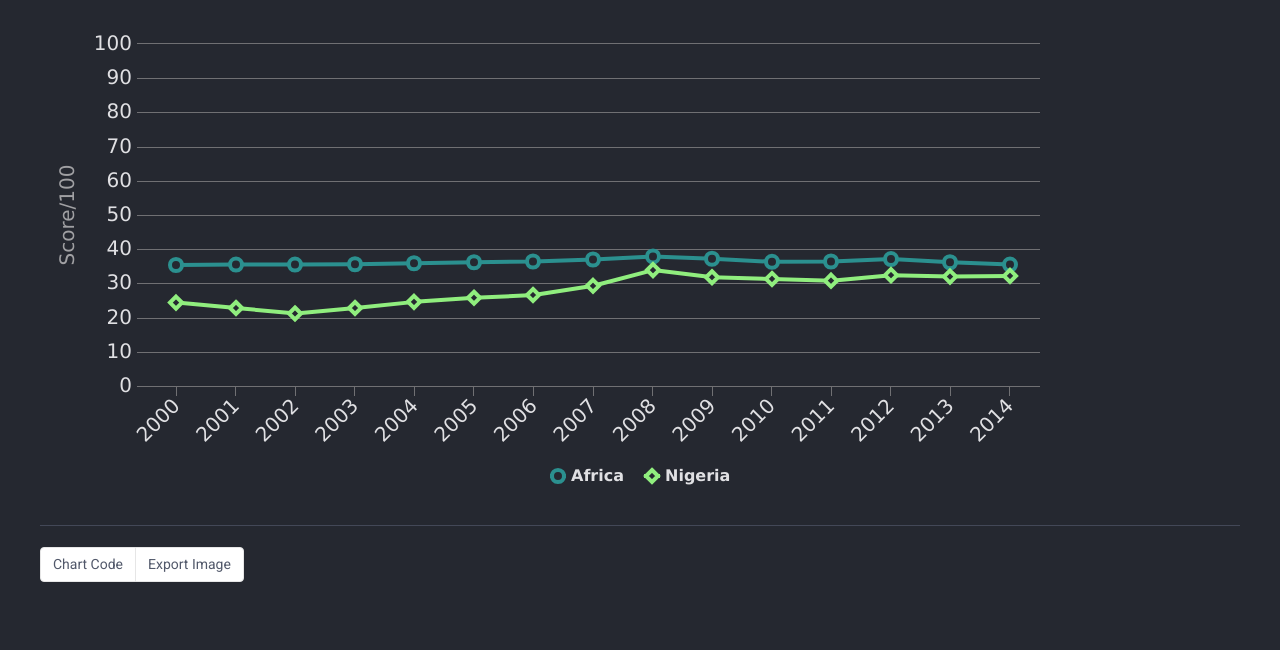
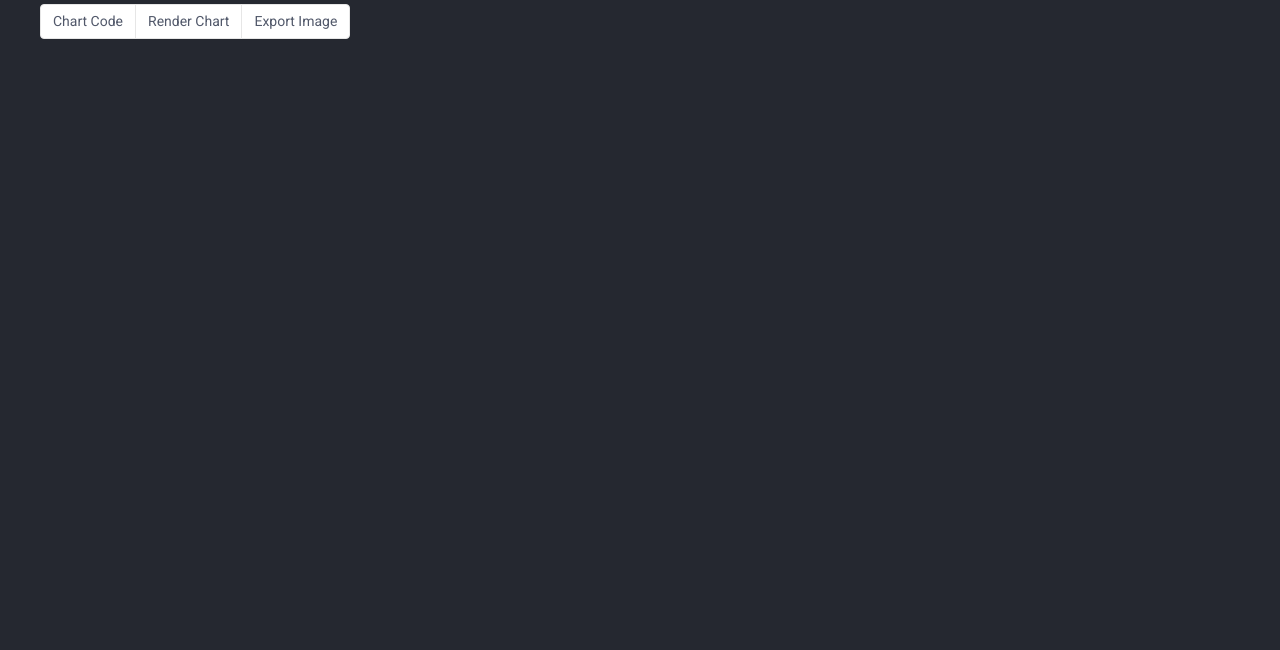
Before and after one commit to risatino/PNG-tool, a plain HTML site: page index.html in a window 1280 px wide. Shown: the part 150-800 px from the top of the page. Drawn offline with nearby package versions, Linux system fonts and the light colour scheme.

Commit message:
updating chart tool to allow any chart to be rendered and downloaded in png format

```diff
--- a/index.html
+++ b/index.html
@@ -4,7 +4,7 @@
     <meta charset="utf-8">
     <meta http-equiv="X-UA-Compatible" content="IE=edge">
     <meta name="viewport" content="width=device-width, initial-scale=1">
-    <title>On Nigeria | ChartBuilder</title>
+    <title>Chart Exporter</title>
 
     <link href="http://fonts.googleapis.com/css?family=Roboto:300,400,500,700,400italic" rel="stylesheet">
     <link href="css/styles.css" rel="stylesheet" media="screen">
@@ -22,8 +22,8 @@
     <div class="container-fluid container-fluid-spacious">
       <div class="dashhead m-t-md">
         <div class="dashhead-titles">
-          <h6 class="dashhead-subtitle"> MacArthur / GeoPoll</h6>
-          <h2 class="dashhead-title">Constraints Against Anti Corruption Agencies</h2>
+          <!-- <h6 class="dashhead-subtitle"> MacArthur / GeoPoll</h6>
+          <h2 class="dashhead-title">Constraints Against Anti Corruption Agencies</h2> -->
         </div>
       </div>
       <div class="dashhead m-t-md">
@@ -31,7 +31,8 @@
           <div class="col-sm-12 chart-wrap">
 
 
-            <div id="ibrahim_index_for_african_governance_nigeria" class="chart"></div>
+            <div id="export_chart">
+            </div>
 
           </div>
         </div>
@@ -41,8 +42,8 @@
             <div class="btn-group" role="group">
 
               <button type="button" class="btn btn-default" href="#code-modal" data-target="#code-modal" data-toggle="modal">Chart Code</button>
+              <button type="button" class="btn btn-default" id="chart-render">Render Chart</button>
               <button type="button" class="btn btn-default" id="chart-export">Export Image</button>
-
             </div>
 
             <div class="modal wide" id="code-modal" tabindex="-1" role="dialog">
@@ -54,13 +55,19 @@
                   </div>
                   <div class="modal-body">
                     <form>
-                      <textarea id="code">$(function() {
-  Highcharts.setOptions({lang: {numericSymbols: null,thousandsSep: ','},});var setFontsize = '20px';var setFontsizeLegend = '22px';var topMargin = 20;var axisMargin = 20;var rightMargin = 200;var bgColor = '#252830';
-  series: demand_for_bribes_by_government_officials_state,
-  //Chart Data
-  var ibrahim_index_for_african_governance_nigeria = [{ name: 'Africa',data: [35.4,35.5,35.5,35.6,35.9,36.2,36.4,37,37.9,37.2,36.3,36.4,37.1,36.2,35.5],visible: true},{ name: 'Nigeria',data: [24.4,22.8,21.2,22.8,24.6,25.8,26.6,29.3,33.9,31.8,31.3,30.8,32.4,32,32.2],visible: true}];
-  //Make Chart
-  $("#ibrahim_index_for_african_governance_nigeria").highcharts({chart: {marginRight: axisMargin,marginTop: topMargin,backgroundColor:bgColor,type: 'line'},legend: { layout: 'horizontal',itemStyle: {fontSize: setFontsizeLegend}},credits: false,exporting: {enabled: false},title: false,xAxis: [{title: {style: {fontSize: setFontsize},margin: axisMargin},categories: [2000,2001,2002,2003,2004,2005,2006,2007,2008,2009,2010,2011,2012,2013,2014],tickmarkPlacement: 'off',labels: {style: {fontSize: setFontsize}}}],yAxis:[{title: {text: 'Score/100',style: {fontSize: setFontsize},margin: axisMargin},max: 100,min: 0,tickInterval: 10,labels: { formatter: function() {return Highcharts.numberFormat(this.value,0);},style: {fontSize: setFontsize}}}],tooltip: {shared: true,useHTML: true,headerFormat: '<h5>{point.key}</h5>',pointFormat: '<span style="color:{series.color}">●</span> {series.name}: <b>{point.y}</b><br>',style: {fontSize: setFontsize}},plotOptions: {column: {dataLabels: {style: {fontSize: setFontsize}},style: {color: (Highcharts.theme && Highcharts.theme.contrastTextColor) || 'black',fontSize: setFontsize}},series: {lineWidth: 4,marker: {fillColor:  bgColor,radius: 6,lineWidth: 4,lineColor: null,states: {hover: {enabled: true,radiusPlus: 4}}},states: {hover: {enabled: true,lineWidthPlus: 2}}}},series: ibrahim_index_for_african_governance_nigeria});});</textarea>
+                       <textarea id="code">
+                          $(function() {
+
+                            //Chart Data
+                            var ibrahim_index_for_african_governance_nigeria = [{ name: 'Africa',data: [35.4,35.5,35.5,35.6,35.9,36.2,36.4,37,37.9,37.2,36.3,36.4,37.1,36.2,35.5],visible: true},{ name: 'Nigeria',data: [24.4,22.8,21.2,22.8,24.6,25.8,26.6,29.3,33.9,31.8,31.3,30.8,32.4,32,32.2],visible: true}];
+
+                            Highcharts.setOptions({lang: {numericSymbols: null,thousandsSep: ','},});var setFontsize = '20px';var setFontsizeLegend = '22px';var topMargin = 20;var axisMargin = 20;var rightMargin = 200;var bgColor = '#252830';
+                            series: ibrahim_index_for_african_governance_nigeria
+                            //Make Chart
+                            $("#ibrahim_index_for_african_governance_nigeria").highcharts({chart: {marginRight: axisMargin,marginTop: topMargin,backgroundColor:bgColor,type: 'line'},legend: { layout: 'horizontal',itemStyle: {fontSize: setFontsizeLegend}},credits: false,exporting: {enabled: false},title: false,xAxis: [{title: {style: {fontSize: setFontsize},margin: axisMargin},categories: [2000,2001,2002,2003,2004,2005,2006,2007,2008,2009,2010,2011,2012,2013,2014],tickmarkPlacement: 'off',labels: {style: {fontSize: setFontsize}}}],yAxis:[{title: {text: 'Score/100',style: {fontSize: setFontsize},margin: axisMargin},max: 100,min: 0,tickInterval: 10,labels: { formatter: function() {return Highcharts.numberFormat(this.value,0);},style: {fontSize: setFontsize}}}],tooltip: {shared: true,useHTML: true,headerFormat: '<h5>{point.key}</h5>',pointFormat: '<span style="color:{series.color}">●</span> {series.name}: <b>{point.y}</b><br>',style: {fontSize: setFontsize}},plotOptions: {column: {dataLabels: {style: {fontSize: setFontsize}},style: {color: (Highcharts.theme && Highcharts.theme.contrastTextColor) || 'black',fontSize: setFontsize}},series: {lineWidth: 4,marker: {fillColor:  bgColor,radius: 6,lineWidth: 4,lineColor: null,states: {hover: {enabled: true,radiusPlus: 4}}},states: {hover: {enabled: true,lineWidthPlus: 2}}}},series: ibrahim_index_for_african_governance_nigeria});});
+
+
+              </textarea>
                     </form>
                   </div>
                 </div>
@@ -73,6 +80,14 @@
     </div>
     <script src="https://ajax.googleapis.com/ajax/libs/jquery/1.11.0/jquery.min.js"></script>
     <script src="js/core.min.js"></script>
-    <script src="js/ibrahim_index_for_african_governance_nigeria.js"></script>
+    <script src="js/export_helper.js"></script>
   </body>
 </html>
+ <!--$(function() {
+
+  Highcharts.setOptions({lang: {numericSymbols: null,thousandsSep: ','},});var setFontsize = '20px';var setFontsizeLegend = '22px';var topMargin = 20;var axisMargin = 20;var rightMargin = 200;var bgColor = '#252830';
+  series: demand_for_bribes_by_government_officials_state,
+  //Chart Data
+  var ibrahim_index_for_african_governance_nigeria = [{ name: 'Africa',data: [35.4,35.5,35.5,35.6,35.9,36.2,36.4,37,37.9,37.2,36.3,36.4,37.1,36.2,35.5],visible: true},{ name: 'Nigeria',data: [24.4,22.8,21.2,22.8,24.6,25.8,26.6,29.3,33.9,31.8,31.3,30.8,32.4,32,32.2],visible: true}];
+  //Make Chart
+  $("#ibrahim_index_for_african_governance_nigeria").highcharts({chart: {marginRight: axisMargin,marginTop: topMargin,backgroundColor:bgColor,type: 'line'},legend: { layout: 'horizontal',itemStyle: {fontSize: setFontsizeLegend}},credits: false,exporting: {enabled: false},title: false,xAxis: [{title: {style: {fontSize: setFontsize},margin: axisMargin},categories: [2000,2001,2002,2003,2004,2005,2006,2007,2008,2009,2010,2011,2012,2013,2014],tickmarkPlacement: 'off',labels: {style: {fontSize: setFontsize}}}],yAxis:[{title: {text: 'Score/100',style: {fontSize: setFontsize},margin: axisMargin},max: 100,min: 0,tickInterval: 10,labels: { formatter: function() {return Highcharts.numberFormat(this.value,0);},style: {fontSize: setFontsize}}}],tooltip: {shared: true,useHTML: true,headerFormat: '<h5>{point.key}</h5>',pointFormat: '<span style="color:{series.color}">●</span> {series.name}: <b>{point.y}</b><br>',style: {fontSize: setFontsize}},plotOptions: {column: {dataLabels: {style: {fontSize: setFontsize}},style: {color: (Highcharts.theme && Highcharts.theme.contrastTextColor) || 'black',fontSize: setFontsize}},series: {lineWidth: 4,marker: {fillColor:  bgColor,radius: 6,lineWidth: 4,lineColor: null,states: {hover: {enabled: true,radiusPlus: 4}}},states: {hover: {enabled: true,lineWidthPlus: 2}}}},series: ibrahim_index_for_african_governance_nigeria});});-->
--- a/js/ibrahim_index_for_african_governance_nigeria.js
+++ /dev/null
@@ -1,220 +0,0 @@
-$(function() {
-Highcharts.setOptions({
-    lang: {
-      numericSymbols: null,
-      thousandsSep: ','
-    },
-  });
-  var setFontsize = '20px';
-  var setFontsizeLegend = '16px';
-  var topMargin = 20;
-  var axisMargin = 20;
-  var rightMargin = 40;
-  var rightMarginExtra = 200;
-  var bgColor = '#252830';
-
-//Chart Data
-var ibrahim_index_for_african_governance_nigeria = [{
-    name: 'Africa',
-    data: [35.4, 35.5, 35.5, 35.6, 35.9, 36.2, 36.4, 37, 37.9, 37.2, 36.3, 36.4, 37.1, 36.2, 35.5],
-    visible: true
-}, {
-    name: 'Nigeria',
-    data: [24.4, 22.8, 21.2, 22.8, 24.6, 25.8, 26.6, 29.3, 33.9, 31.8, 31.3, 30.8, 32.4, 32, 32.2],
-    visible: true
-}];
-//Make Chart
-chart = new Highcharts.Chart({
-
-    chart: {
-        renderTo: 'ibrahim_index_for_african_governance_nigeria',
-        marginRight: rightMarginExtra,
-        marginTop: topMargin,
-        backgroundColor: bgColor,
-        zoomType: 'xy',
-
-
-          type: 'line',
-
-
-      alignTicks: false
-    },
-    legend: {
-        layout: 'horizontal',
-        itemStyle: {
-            fontSize: setFontsizeLegend
-        }
-    },
-    credits: false,
-    title: false,
-    xAxis: [{
-        title: {
-            style: {
-                fontSize: setFontsizeLegend
-            },
-            margin: axisMargin
-        },
-        categories: [2000, 2001, 2002, 2003, 2004, 2005, 2006, 2007, 2008, 2009, 2010, 2011, 2012, 2013, 2014],
-        tickmarkPlacement: 'off',
-        labels: {
-            style: {
-                fontSize: setFontsize
-            }
-        }
-    }],
-    yAxis: [{
-        title: {
-            text: 'Score/100',
-            style: {
-                fontSize: setFontsize
-            },
-            margin: axisMargin
-        },
-        max: 100,
-        min: 0,
-        tickInterval: 10,
-        labels: {
-            formatter: function() {
-                return Highcharts.numberFormat(this.value, 0);
-            },
-            style: {
-                fontSize: setFontsize
-            }
-        }
-    }],
-    tooltip: {
-        shared: true,
-        useHTML: true,
-        headerFormat: '<h5>{point.key}</h5>',
-        pointFormat: '<span style="color:{series.color}">●</span> {series.name}: <b>{point.y}</b><br>',
-        style: {
-            fontSize: setFontsize
-        }
-    },
-    plotOptions: {
-        column: {
-            dataLabels: {
-                style: {
-                    fontSize: setFontsize
-                }
-            },
-            style: {
-                color: (Highcharts.theme && Highcharts.theme.contrastTextColor) || 'black',
-                fontSize: setFontsize
-            }
-        },
-        series: {
-            lineWidth: 4,
-            marker: {
-                fillColor: bgColor,
-                radius: 6,
-                lineWidth: 4,
-                lineColor: null,
-                states: {
-                    hover: {
-                        enabled: true,
-                        radiusPlus: 4
-                    }
-                }
-            },
-            states: {
-                hover: {
-                    enabled: true,
-                    lineWidthPlus: 2
-                }
-            }
-        }
-    },
-    series: ibrahim_index_for_african_governance_nigeria,
-
-		exporting: {
-      filename: 'ibrahim_index_for_african_governance_nigeria',
-      type: 'image/png',
-      width: 600,
-      height: 600,
-			scale:1,
-      chartOptions: {
-        chart: {
-          width:560,
-          height:560,
-          marginLeft: 20,
-          marginRight: 20,
-          marginTop: 20,
-          marginBottom: 20,
-        },
-				yAxis:[{
-          gridLineWidth: 1,
-          lineWidth: 0,
-          tickLength: 0,
-          title: {
-            enabled: false,
-            margin: null
-				  },
-
-          min: 0,
-          tickInterval: 140,
-				  labels: {
-            enabled: false
-				  }
-        },{
-				  opposite: true,
-          gridLineWidth: 1,
-          lineWidth: 0,
-          tickLength: 0,
-				  title: {
-            enabled: false,
-            margin: null
-				  },
-
-          min: 0,
-          tickInterval: 50,
-				  labels: {
-            enabled: false
-				  }
-				}],
-				xAxis: {
-
-          tickWidth: 0,
-					title: {
-						enabled: false
-				  	},
-					labels: {
-						enabled: false
-					},
-					labels: {
-						enabled: false
-					},
-				},
-        dataLabels: {
-          enabled: false
-        },
-        legend:{
-          enabled: false
-        },
-        title:{
-          text: ''
-        },
-        plotOptions: {
-          series: {
-            dataLabels: {
-              enabled: false
-            },
-            lineWidth: 2,
-            marker: {
-              radius: 4,
-              lineWidth: 2
-            },
-          }
-        },
-        fallbackToExportServer: false
-      }
-    },
-    navigation: {
-     buttonOptions: {
-       enabled: false
-     }
-   }
-  });
-  // button handler
-  $('#chart-export').on('click', function() {chart.exportChart();});
-});
```
Also changed, not shown: js/export_helper.js (added, +102 -0 lines).
